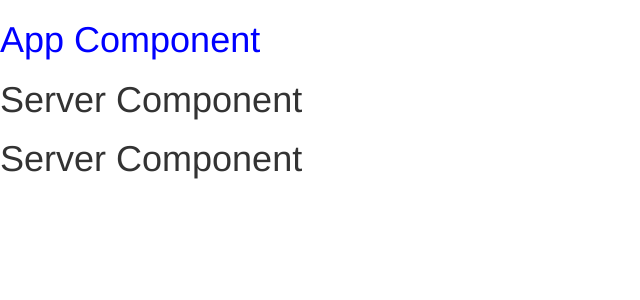
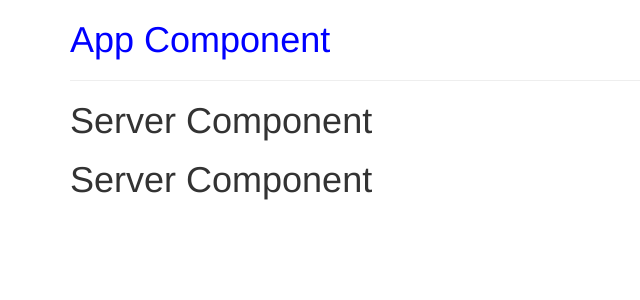
Before and after one commit to gabicgama/Angular-Complete-Guide, an Angular app in the folder myApp/: page / in a window 1280 px wide. Shown: the top 300 px of the page, without its empty margins (0-640 px from the left). Built offline with nearby package versions, Linux system fonts and the light colour scheme.

Commit message:
selectors alternatives

```diff
--- a/myApp/src/app/app.component.html
+++ b/myApp/src/app/app.component.html
@@ -1,2 +1,11 @@
-<h1>App Component</h1>
-<app-servers></app-servers>
+<div class="container">
+    <div class="row">
+        <div class="col-xs-12">
+            <h1>App Component</h1>
+            <hr>
+            <!-- <app-servers></app-servers> --> <!-- default -->
+            <!-- <div app-servers></div> --> <!-- atributo -->
+            <div class="app-servers"></div> <!-- classe-->
+        </div>
+    </div>
+</div>
--- a/myApp/src/app/servers/servers.component.ts
+++ b/myApp/src/app/servers/servers.component.ts
@@ -1,8 +1,12 @@
 import { Component, OnInit } from '@angular/core';
 
 @Component({
-  selector: 'app-servers',
-  template: '<app-server></app-server><app-server></app-server>',
+  //selecttor: 'app-servers', //default
+  //selector: '[app-servers]', //atributo
+  selector: '.app-servers', //classe
+  template: `
+  <app-server></app-server>
+  <app-server></app-server>`,
   styleUrls: ['./servers.component.css']
 })
 export class ServersComponent implements OnInit {
```
